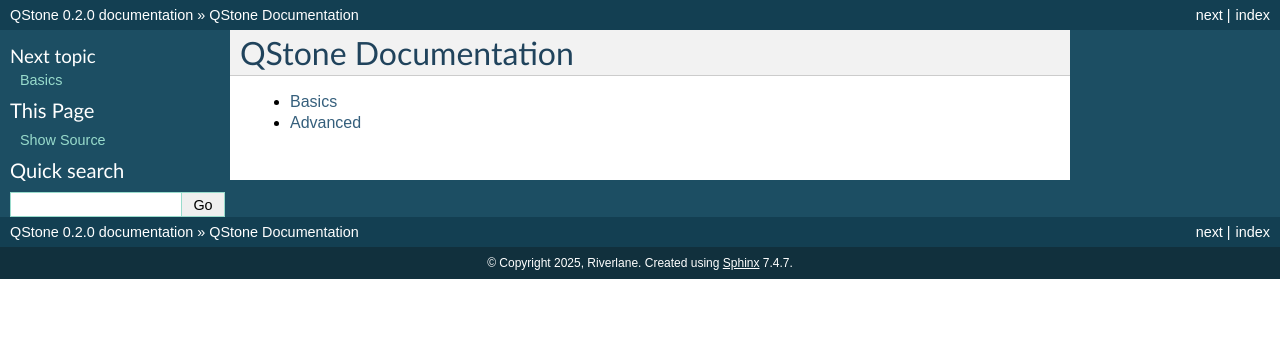
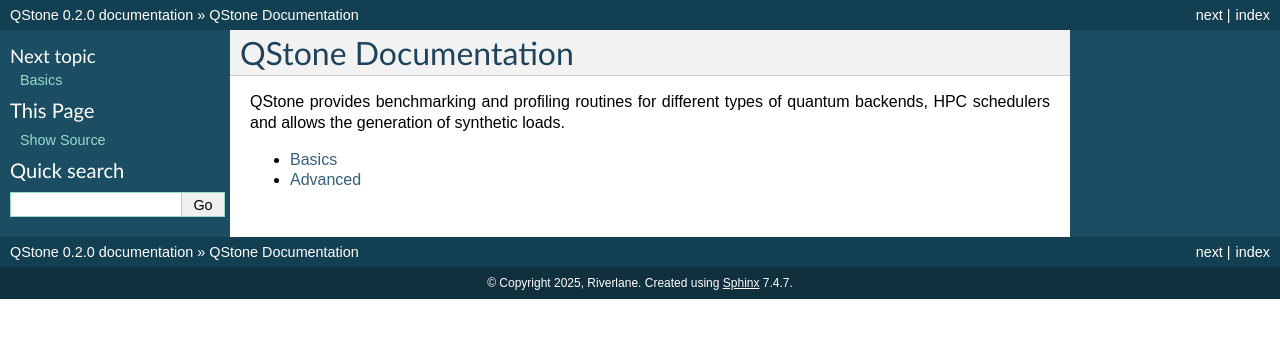
Before and after one commit to riverlane/QStone, a Sphinx documentation site: the page built from docs/source/index.rst, in a window 1280 px wide. Shown: the top 338 px of the page. Built offline with Sphinx 7.4.7, drawn with Linux system fonts in a browser that asks for light colours; pages that are not in the unit, such as notebooks, are missing from menus.

Commit message:
Add docs

```diff
--- a/docs/source/index.rst
+++ b/docs/source/index.rst
@@ -1,5 +1,9 @@
 QStone Documentation
 ====================
+
+QStone provides benchmarking and profiling routines for different types of quantum backends, HPC schedulers and allows the generation of synthetic loads.
+
+
 
 .. toctree::
    :maxdepth: 1
```
